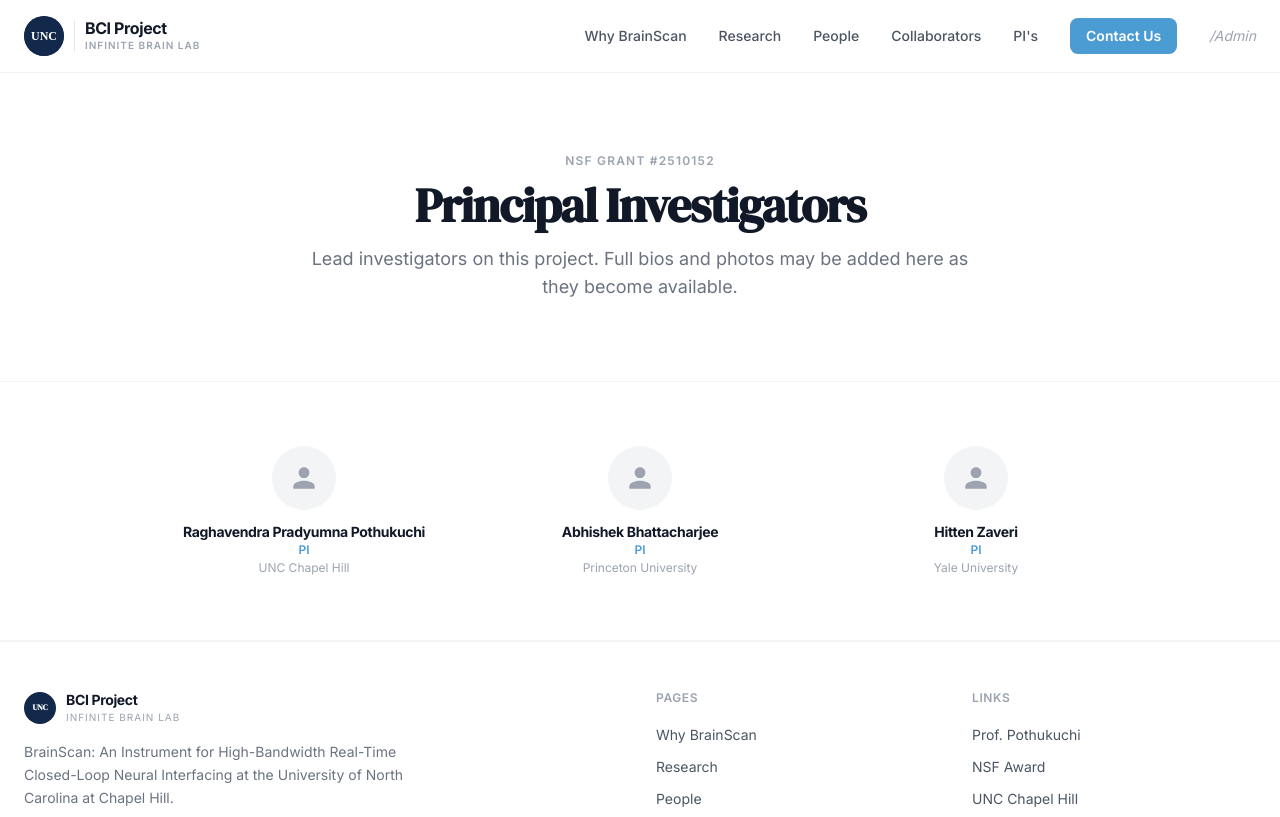
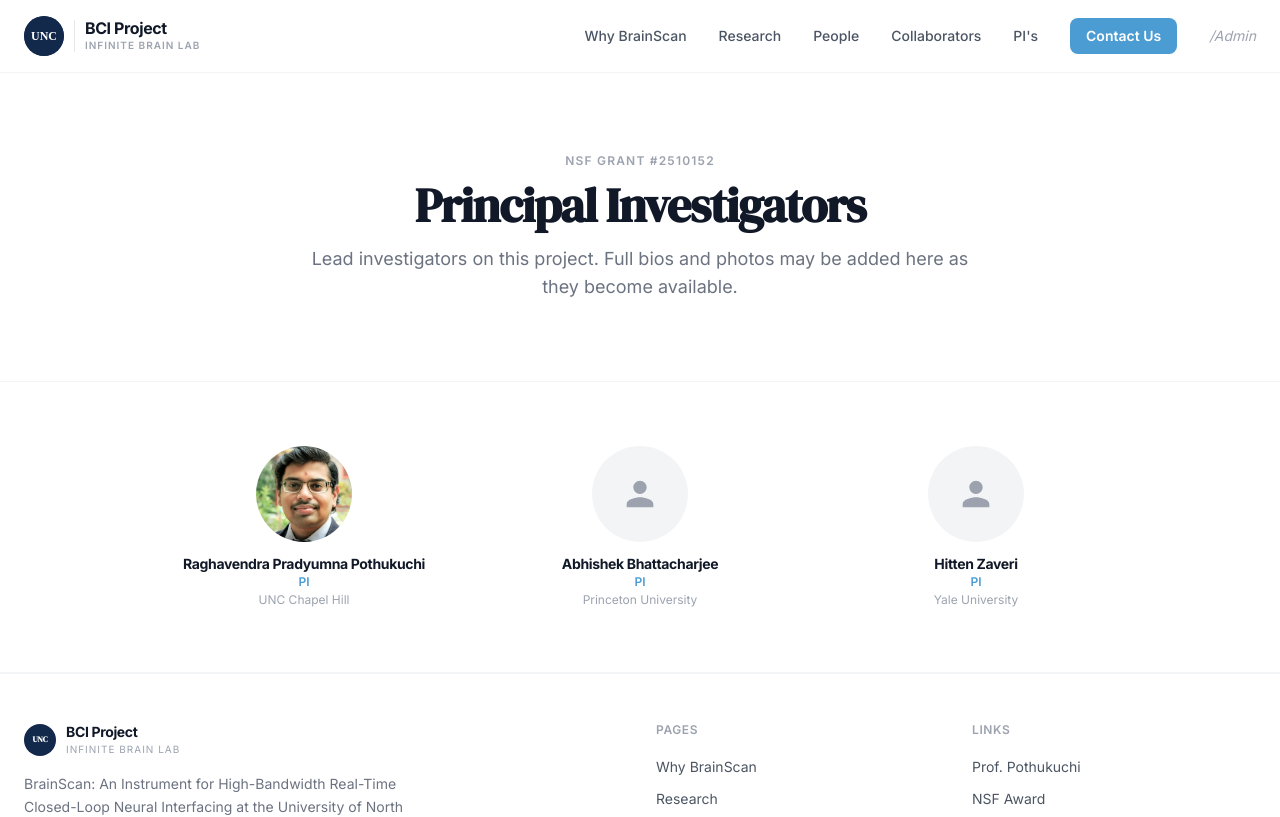
Before and after one commit to Gimmick12-DYY/UNCBCI_Project_Website, a Next.js app in the folder apps/web/: page /pis in a window 1280 px wide. Shown: the top 817 px of the page. Built offline with nearby package versions, Linux system fonts and the light colour scheme.

Commit message:
Update- minor visuals

```diff
--- a/apps/web/app/(site)/pis/page.tsx
+++ b/apps/web/app/(site)/pis/page.tsx
@@ -6,7 +6,12 @@
 };
 
 const principalInvestigators = [
-  { name: 'Raghavendra Pradyumna Pothukuchi', role: 'PI', institution: 'UNC Chapel Hill' },
+  {
+    name: 'Raghavendra Pradyumna Pothukuchi',
+    role: 'PI',
+    institution: 'UNC Chapel Hill',
+    photoUrl: '/people/raghav-pothukuchi.jpg',
+  },
   { name: 'Abhishek Bhattacharjee', role: 'PI', institution: 'Princeton University' },
   { name: 'Hitten Zaveri', role: 'PI', institution: 'Yale University' },
 ];
@@ -29,10 +34,18 @@
           <div className="grid sm:grid-cols-3 gap-8">
             {principalInvestigators.map((p) => (
               <div key={p.name} className="text-center">
-                <div className="w-16 h-16 rounded-full bg-gray-100 mx-auto mb-3 flex items-center justify-center text-gray-400">
-                  <svg className="w-8 h-8" fill="currentColor" viewBox="0 0 24 24">
-                    <path d="M12 12c2.21 0 4-1.79 4-4s-1.79-4-4-4-4 1.79-4 4 1.79 4 4 4zm0 2c-2.67 0-8 1.34-8 4v2h16v-2c0-2.66-5.33-4-8-4z" />
-                  </svg>
+                <div className="w-24 h-24 rounded-full bg-gray-100 mx-auto mb-3 overflow-hidden flex items-center justify-center text-gray-400">
+                  {'photoUrl' in p && p.photoUrl ? (
+                    <img
+                      src={p.photoUrl}
+                      alt={p.name}
+                      className="w-full h-full object-cover"
+                    />
+                  ) : (
+                    <svg className="w-10 h-10" fill="currentColor" viewBox="0 0 24 24">
+                      <path d="M12 12c2.21 0 4-1.79 4-4s-1.79-4-4-4-4 1.79-4 4 1.79 4 4 4zm0 2c-2.67 0-8 1.34-8 4v2h16v-2c0-2.66-5.33-4-8-4z" />
+                    </svg>
+                  )}
                 </div>
                 <h3 className="font-bold text-gray-900 text-sm">{p.name}</h3>
                 <p className="text-xs text-unc font-semibold">{p.role}</p>
--- a/apps/web/app/collaborators/page.tsx
+++ b/apps/web/app/collaborators/page.tsx
@@ -36,7 +36,7 @@
 const universityPartners = [
   { name: 'University of North Carolina', short: 'UNC', logo: '/logos/Interlocking_NC_CarolinaBlue_Navy_rgb.png' },
   { name: 'Princeton University', short: 'Princeton', logo: '/logos/princeton.svg', scale: 2.6 },
-  { name: 'Yale University', short: 'Yale', logo: '/logos/yale.svg', scale: 1.8 },
+  { name: 'Yale University', short: 'Yale', logo: '/logos/yale.svg', scale: 0.85 },
   { name: 'Stanford University', short: 'Stanford', logo: '/logos/stanford.svg', scale: 2 },
   { name: 'University of Connecticut', short: 'UConn', logo: '/logos/uconn.svg' },
   { name: 'University of Kentucky', short: 'UKY', logo: '/logos/kentucky.svg' },
--- a/apps/web/app/page.tsx
+++ b/apps/web/app/page.tsx
@@ -83,15 +83,24 @@
           </div>
           <div className="grid sm:grid-cols-3 gap-8">
             {[
-              { name: 'Raghavendra Pradyumna Pothukuchi', role: 'PI', institution: 'UNC Chapel Hill' },
+              {
+                name: 'Raghavendra Pradyumna Pothukuchi',
+                role: 'PI',
+                institution: 'UNC Chapel Hill',
+                photoUrl: '/people/raghav-pothukuchi.jpg',
+              },
               { name: 'Abhishek Bhattacharjee', role: 'PI', institution: 'Princeton University' },
               { name: 'Hitten Zaveri', role: 'PI', institution: 'Yale University' },
             ].map((p) => (
               <div key={p.name} className="text-center">
-                <div className="w-16 h-16 rounded-full bg-gray-100 mx-auto mb-3 flex items-center justify-center text-gray-400">
-                  <svg className="w-8 h-8" fill="currentColor" viewBox="0 0 24 24">
-                    <path d="M12 12c2.21 0 4-1.79 4-4s-1.79-4-4-4-4 1.79-4 4 1.79 4 4 4zm0 2c-2.67 0-8 1.34-8 4v2h16v-2c0-2.66-5.33-4-8-4z" />
-                  </svg>
+                <div className="w-24 h-24 rounded-full bg-gray-100 mx-auto mb-3 overflow-hidden flex items-center justify-center text-gray-400">
+                  {'photoUrl' in p && p.photoUrl ? (
+                    <img src={p.photoUrl} alt={p.name} className="w-full h-full object-cover" />
+                  ) : (
+                    <svg className="w-10 h-10" fill="currentColor" viewBox="0 0 24 24">
+                      <path d="M12 12c2.21 0 4-1.79 4-4s-1.79-4-4-4-4 1.79-4 4 1.79 4 4 4zm0 2c-2.67 0-8 1.34-8 4v2h16v-2c0-2.66-5.33-4-8-4z" />
+                    </svg>
+                  )}
                 </div>
                 <h3 className="font-bold text-gray-900 text-sm">{p.name}</h3>
                 <p className="text-xs text-unc font-semibold">{p.role}</p>
```
Also changed, not shown: apps/web/public/people/Pothukuchi.jpg (added), apps/web/public/people/raghav-pothukuchi.jpg (added).
